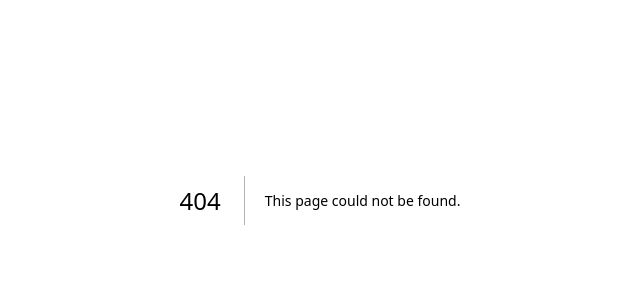
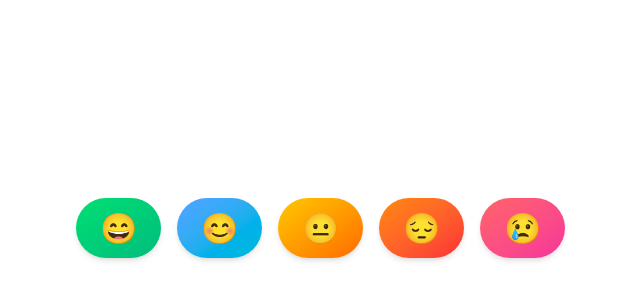
Before and after one commit to seatherly-banyanlabs/team2-project, a Next.js app: page /testfeeling in a window 1280 px wide. Before the commit this address had no page. Shown: the part 200-500 px from the top of the page, without its empty margins (320-960 px from the left). Built offline with nearby package versions, Linux system fonts and the light colour scheme.

Commit message:
feat(feeling): Add reusable FeelingButton and test page [CU-86a8ycp2d]

```diff
--- /dev/null
+++ b/app/testfeeling/page.tsx
@@ -0,0 +1,71 @@
+'use client';
+
+import React, { useEffect, useState } from 'react';
+import FeelingButton from '@/components/FeelingButton';
+import Header from '@/components/Header';
+
+const moods = [
+  {
+    emoji: '😄',
+    mood: 'Excellent',
+    gradient: 'from-green-400 to-emerald-500',
+  },
+  {
+    emoji: '😊',
+    mood: 'Good',
+    gradient: 'from-blue-400 to-cyan-500',
+  },
+  {
+    emoji: '😐',
+    mood: 'Neutral',
+    gradient: 'from-yellow-400 to-orange-500',
+  },
+  {
+    emoji: '😔',
+    mood: 'Sad',
+    gradient: 'from-orange-400 to-red-500',
+  },
+  {
+    emoji: '😢',
+    mood: 'Very Sad',
+    gradient: 'from-red-400 to-pink-500',
+  },
+];
+
+export default function TestFeeling() {
+  const [selectedMood, setSelectedMood] = useState<string | null>(null);
+  const [mounted, setMounted] = useState(false);
+
+  useEffect(() => {
+    setMounted(true);
+  }, []);
+
+  if (!mounted) return null;
+
+  return (
+    <>
+      <Header />
+      <div className="min-h-screen flex flex-col items-center justify-center gap-6 p-6">
+        <h2 className="text-2xl font-bold text-white">Test Feeling Buttons</h2>
+        <div className="flex flex-wrap gap-4">
+          {moods.map(({ emoji, mood, gradient }) => (
+            <FeelingButton
+              key={mood}
+              emoji={emoji}
+              mood={mood}
+              gradient={gradient}
+              selected={selectedMood === mood}
+              onClick={() => setSelectedMood(mood)}
+              size="large"
+            />
+          ))}
+        </div>
+        {selectedMood && (
+          <p className="mt-4 text-white text-lg">
+            You selected: <strong>{selectedMood}</strong>
+          </p>
+        )}
+      </div>
+    </>
+  );
+}
--- /dev/null
+++ b/components/FeelingButton.tsx
@@ -0,0 +1,46 @@
+'use client';
+
+import React from 'react';
+import classNames from 'classnames';
+
+interface FeelingButtonProps {
+  emoji: string;
+  mood: string;
+  gradient: string;
+  selected: boolean;
+  onClick: () => void;
+  size?: 'small' | 'medium' | 'large';
+}
+
+const sizeClasses = {
+  small: 'text-xl py-1 px-2',
+  medium: 'text-2xl py-2 px-4',
+  large: 'text-3xl py-3 px-6',
+};
+
+const FeelingButton: React.FC<FeelingButtonProps> = ({
+  emoji,
+  mood,
+  gradient,
+  selected,
+  onClick,
+  size = 'medium',
+}) => {
+  return (
+    <button
+      onClick={onClick}
+      aria-pressed={selected}
+      aria-label={`Select mood: ${mood}`}
+      className={classNames(
+        'rounded-full shadow-md text-white font-medium transition-transform duration-200 focus:outline-none focus:ring-2 focus:ring-offset-2 focus:ring-white',
+        `bg-gradient-to-br ${gradient}`,
+        selected ? 'scale-105 ring-2 ring-white' : 'hover:scale-105',
+        sizeClasses[size]
+      )}
+    >
+      {emoji}
+    </button>
+  );
+};
+
+export default FeelingButton;
```
